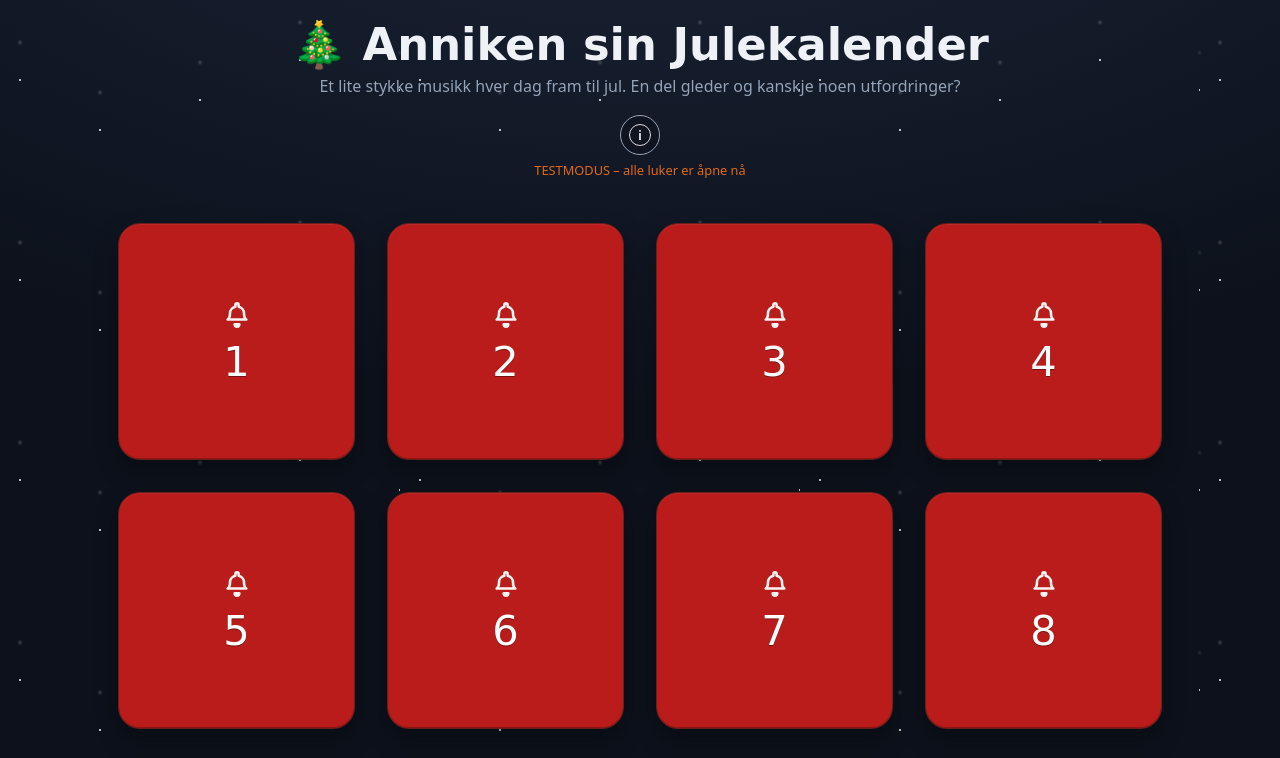
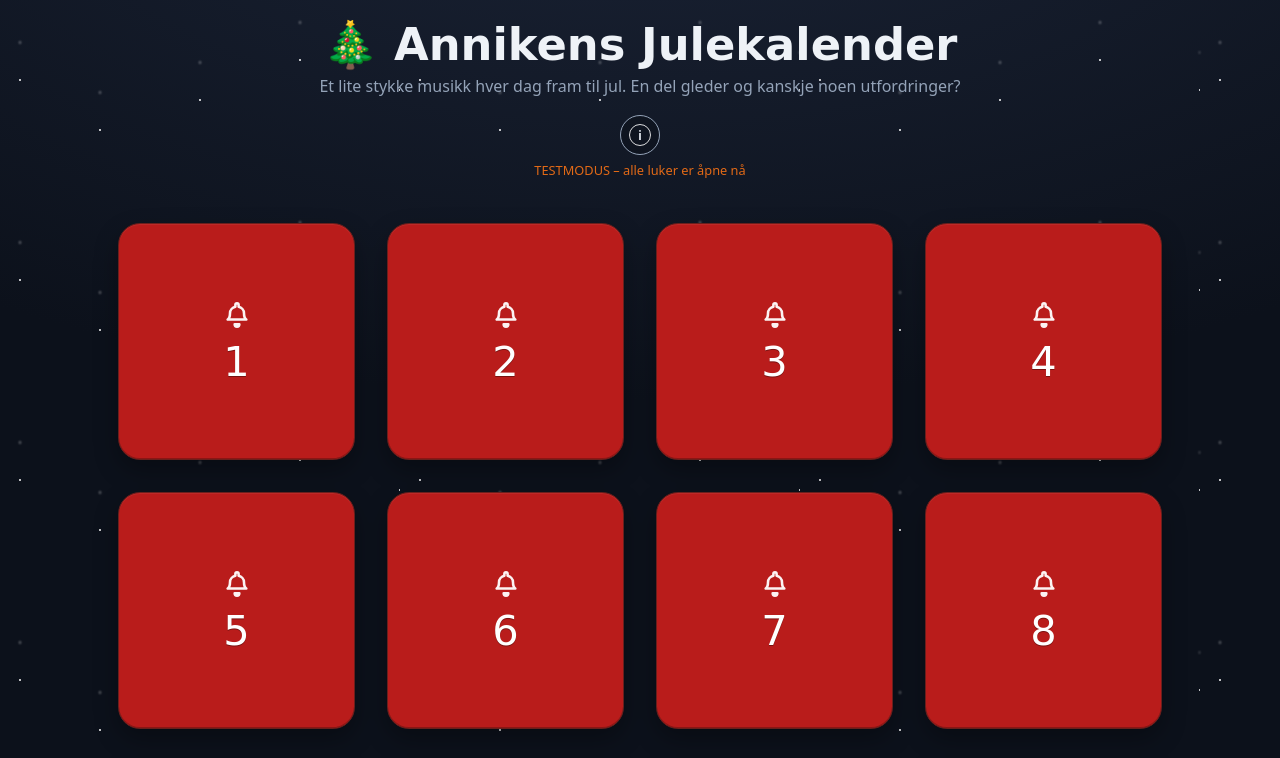
Before and after one commit to EldarSkjorten/Annikens-julekalender, a plain HTML site: page index.html in a window 1280 px wide. Shown: the top 758 px of the page. Drawn offline with Linux system fonts and the light colour scheme; a web font is replaced by a local one.

Commit message:
skrivefeil

```diff
--- a/index.html
+++ b/index.html
@@ -34,7 +34,7 @@
   <meta name="viewport" content="width=device-width, initial-scale=1" />
   <meta name="robots" content="noindex, nofollow" />
   <link href="https://fonts.googleapis.com/css2?family=Mountains+of+Christmas:wght@400;700&display=swap" rel="stylesheet" />
-  <title>Anniken sin Julekalender</title>
+  <title>Annikens Julekalender</title>
   <style>
     :root{
       /* Farger & fonter */
@@ -122,7 +122,7 @@
 <body>
   <div class="snow"></div>
   <header class="container">
-    <h1>🎄 Anniken sin Julekalender</h1>
+    <h1>🎄 Annikens Julekalender</h1>
     <p>Et lite stykke musikk hver dag fram til jul. En del gleder og kanskje noen utfordringer?</p>
   </header>
 
```
